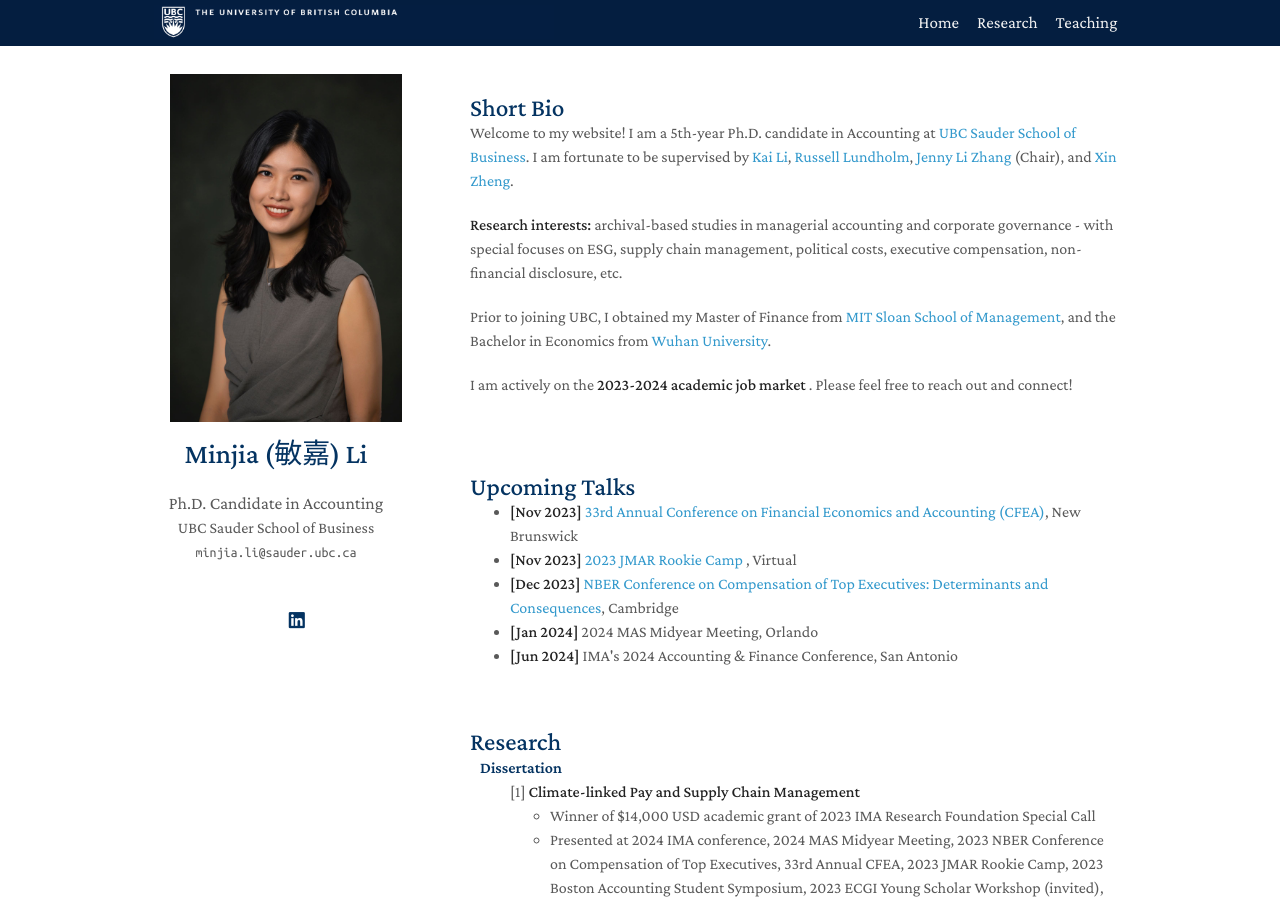
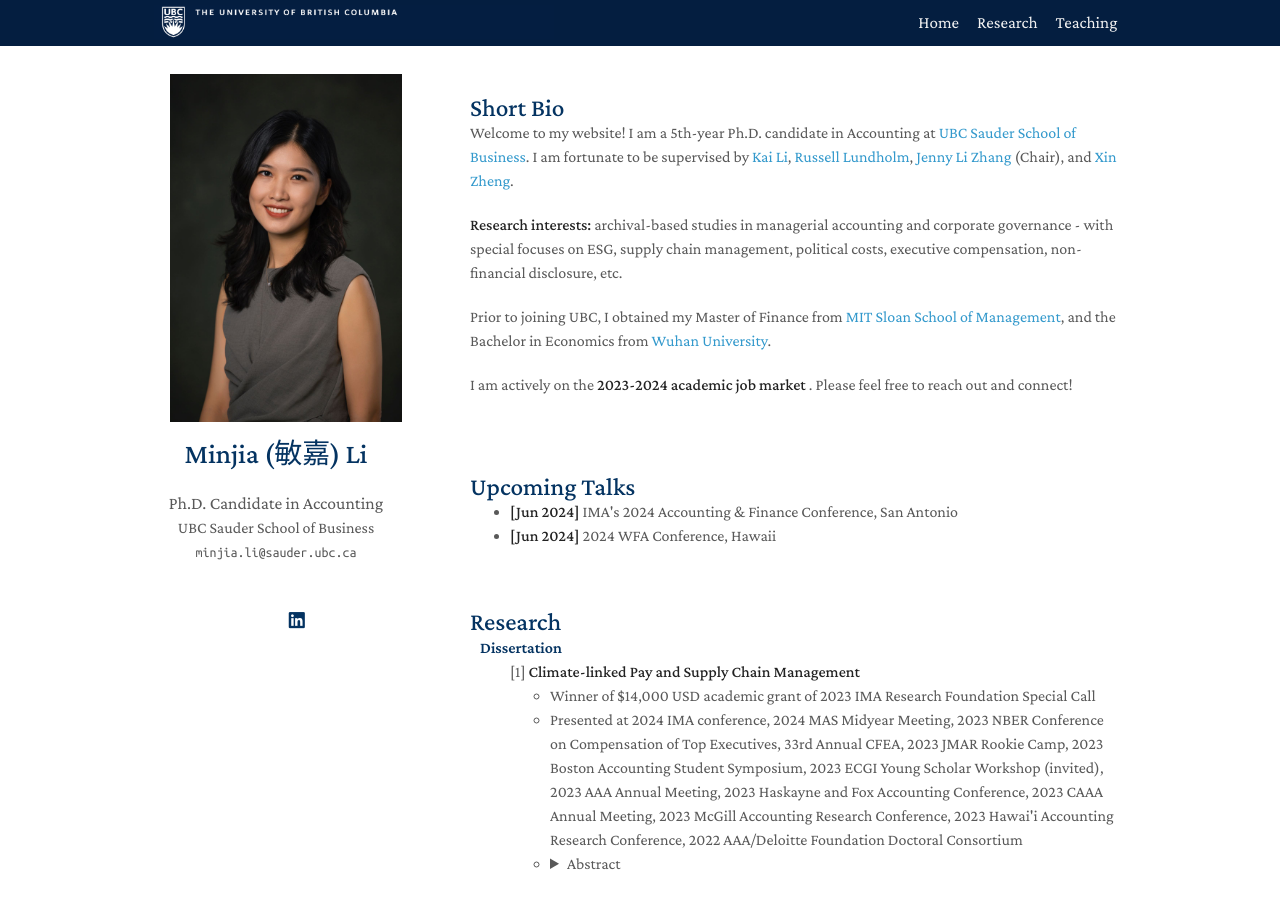
Before and after one commit to zeyang1225/zeyang1225.github.io, a Jekyll site: the page built from index.md, in a window 1280 px wide and 900 px high. Built offline with Jekyll 4.4.1, drawn with Linux system fonts in a browser that asks for light colours; nearby versions of some CDN libraries; a style sheet for code colours, icons or effects is not loaded.

Commit message:
Update talks.md

```diff
--- a/_includes/talks.md
+++ b/_includes/talks.md
@@ -3,10 +3,6 @@
 <br> Upcoming Talks </h2>
 
 <ul style="margin:0 0 5px;">
-
-  <li><autocolor> <strong> [Nov 2023] </strong>   <a href="https://www.business.rutgers.edu/financial-economics-accounting-conference"> 33rd Annual Conference on Financial Economics and Accounting (CFEA)</a>, New Brunswick </autocolor></li>
-   <li><autocolor> <strong> [Nov 2023] </strong>   <a href="https://sites.google.com/view/maws"> 2023 JMAR Rookie Camp</a> , Virtual  </autocolor></li>
-   <li><autocolor> <strong> [Dec 2023] </strong>  <a href="https://www.nber.org/conferences/compensation-top-executives-determinants-and-consequences-fall-2023"> NBER Conference on Compensation of Top Executives: Determinants and Consequences</a>, Cambridge  </autocolor></li>
-  <li><autocolor> <strong> [Jan 2024] </strong>   2024 MAS Midyear Meeting, Orlando  </autocolor></li>
-  <li><autocolor> <strong> [Jun 2024] </strong>  IMA's 2024 Accounting & Finance Conference, San Antonio  </autocolor></li>
+ <li><autocolor> <strong> [Jun 2024] </strong>  IMA's 2024 Accounting & Finance Conference, San Antonio  </autocolor></li>
+<li><autocolor> <strong> [Jun 2024] </strong>  2024 WFA Conference, Hawaii  </autocolor></li>
 </ul>
```
